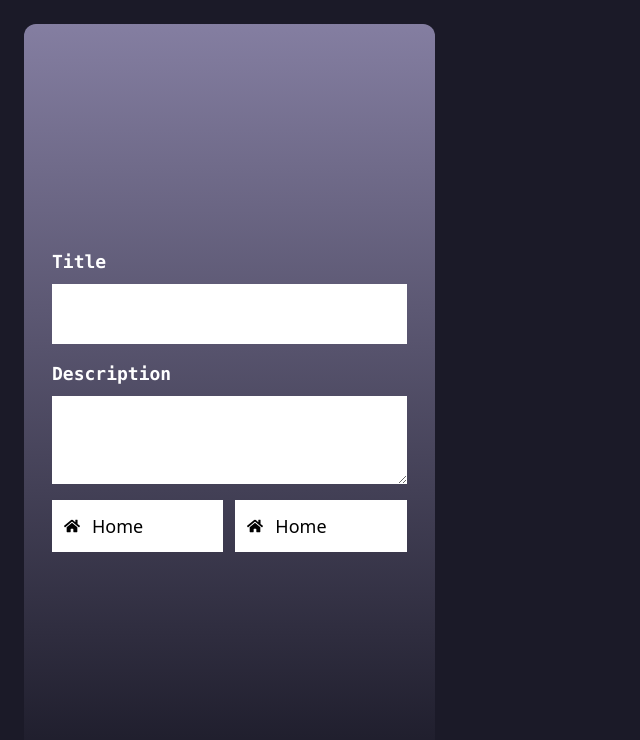
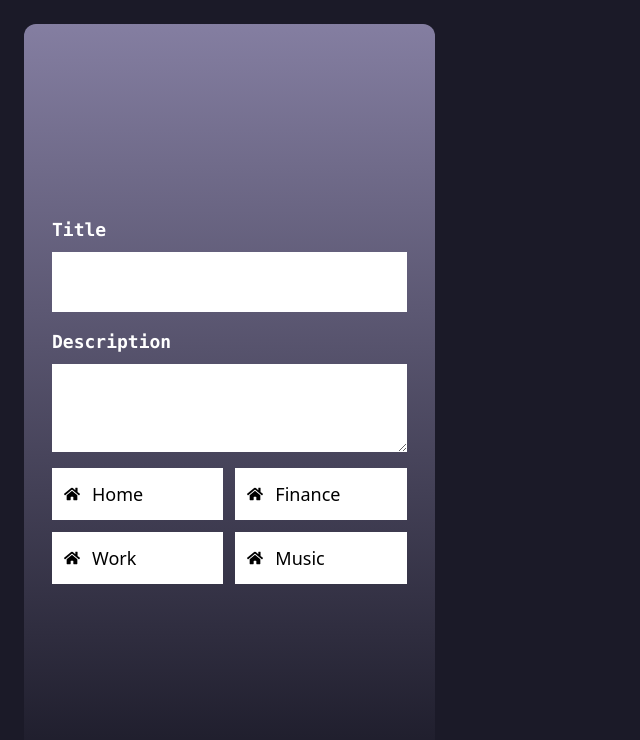
Before and after one commit to Khoby-790/firebase-todo, a React (Create React App) app: page / in a window 1280 px wide. Shown: the top 740 px of the page, without its empty margins (0-640 px from the left). Built offline with nearby package versions, Linux system fonts and the light colour scheme.

Commit message:
Modified src/TodoForm.jsx

```diff
--- a/src/TodoForm.jsx
+++ b/src/TodoForm.jsx
@@ -1,5 +1,5 @@
 import React from "react";
-import { FaHome } from "react-icons/fa";
+import CategoryItem from "./CategoryItem";
 
 const TodoForm = () => {
   return (
@@ -21,14 +21,10 @@ const TodoForm = () => {
           </div>
 
           <div className="grid grid-cols-2 gap-3">
-            <div className="bg-white flex items-center p-3 hover:shadow-lg hover:bg-gray-900 hover:text-white cursor-pointer hover:rounded-lg">
-              <FaHome />
-              <span className="text-lg ml-3">Home</span>
-            </div>
-            <div className="bg-white flex items-center p-3 hover:shadow-lg hover:bg-gray-900 hover:text-white cursor-pointer hover:rounded-lg">
-              <FaHome />
-              <span className="text-lg ml-3">Home</span>
-            </div>
+            <CategoryItem text="Home" />
+            <CategoryItem text="Finance" />
+            <CategoryItem text="Work" />
+            <CategoryItem text="Music" />
           </div>
         </div>
       </form>
```
Also changed, not shown: src/categories.js (added).
